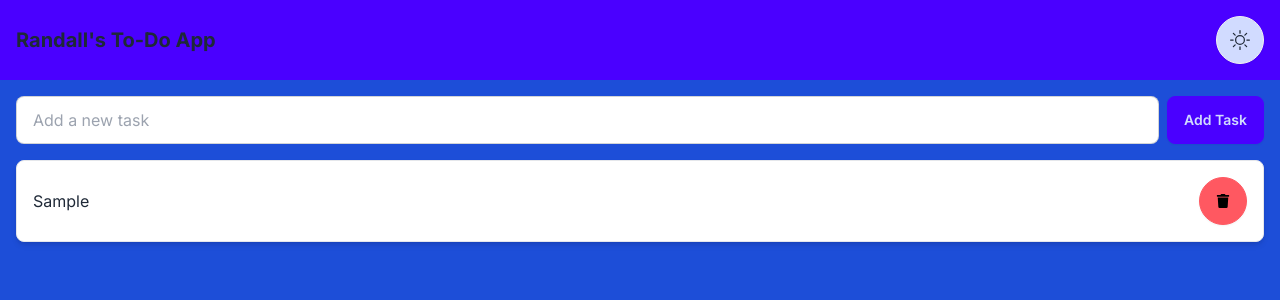
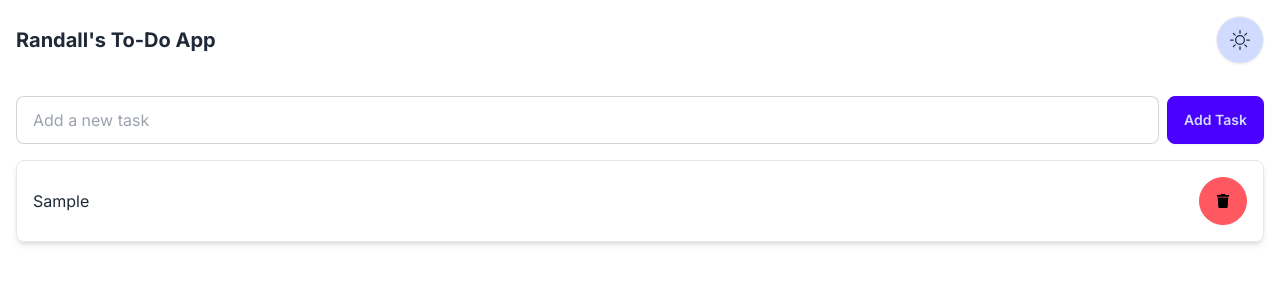
Before and after one commit to Lokie-ree/react-todo, a Next.js app: page / in a window 1280 px wide. Both pictures are taken after typing "Sample" into the empty fields and a click on the button "Add Task". Shown: the top 300 px of the page. Built offline with nearby package versions, Linux system fonts and the light colour scheme.

Commit message:
fixed toggle button to operate correctly

```diff
--- a/src/app/components/Header.jsx
+++ b/src/app/components/Header.jsx
@@ -13,7 +13,7 @@ const Header = () => {
 
   return (
     <>
-      <header className="flex justify-between items-center p-4 bg-primary">
+      <header className="flex justify-between items-center p-4 bg-base-800">
         <h1 className="text-xl font-bold">Randall's To-Do App</h1>
         <button
           className="btn btn-circle bg-primary-content rounded-full text-xl"
--- a/src/app/components/Task.jsx
+++ b/src/app/components/Task.jsx
@@ -5,7 +5,7 @@ import { FaTrash } from 'react-icons/fa'
 
 const Task = ({ task, onDelete }) => {
   return (
-    <div className="flex justify-between items-center p-4 mb-2 border bg-white rounded-lg shadow-md">
+    <div className="flex justify-between items-center p-4 mb-2 border bg-base-400 rounded-lg shadow-md">
       <span>{task.text}</span>
       <button
         className="btn btn-error btn-circle"
--- a/src/app/page.js
+++ b/src/app/page.js
@@ -21,7 +21,7 @@ export default function Home() {
   }
 
   return (
-    <div className="min-h-screen bg-blue-700">
+    <div className="min-h-screen bg-base-800">
       <Header />
       <main className="p-4">
         <div className="flex mb-4">
```
